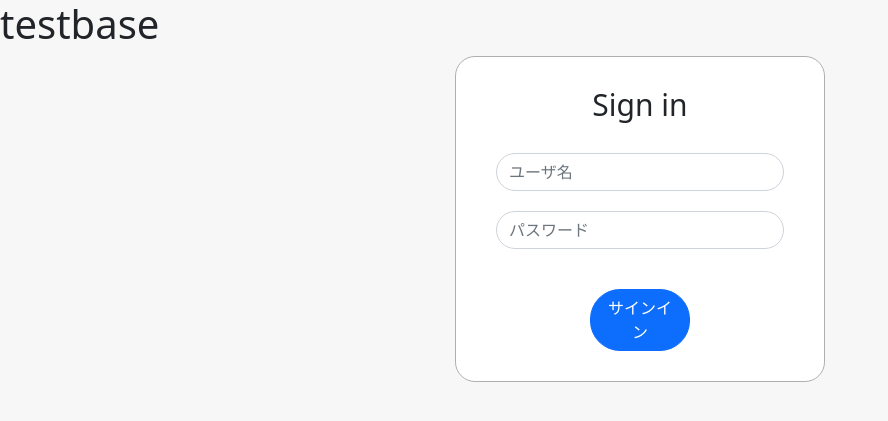
After one commit to yamayuz/account-with-django, a Django app: page /signin in a window 1280 px wide. The commit adds this page. Shown: the top 421 px of the page, without its empty margins (0-888 px from the left). Run offline with Django 4.2, Linux system fonts and the light colour scheme; some libraries are stand-ins or nearby versions.

Commit message:
[add] signin page

```diff
--- /dev/null
+++ b/accountApp/static/accountApp/css/style-signin.css
@@ -0,0 +1,33 @@
+body {
+    background-color: #f7f7f7;
+}
+.sign-up-wrapper {
+  width: 370px;
+  margin: 0 auto;
+  border: 1px solid #afafb0;
+  padding: 30px 40px;
+  border-radius: 20px;
+  background-color: #FFFFFF;
+}
+.sign-up-wrapper h5 {
+  margin-bottom: 30px;
+  font-size: 30px;
+}
+.form-control {
+  margin-bottom: 20px;
+  border-radius: 30px;
+}
+.btn-signup {
+  width: 100px;
+  border-radius: 30px;
+  margin-top: 20px;
+}
+.error_message {
+    color: red;
+}
+.logout-message {
+    width: 300px;
+    margin: 80px auto 20px auto;
+    text-align: center;
+    font-size: 25px;
+}
--- a/accountApp/urls.py
+++ b/accountApp/urls.py
@@ -1,6 +1,7 @@
 from django.urls import path
-from .views import UserHomeView
+from .views import UserHomeView, SigninView
 
 urlpatterns = [
     path('', UserHomeView.as_view(), name='user-home'),
+    path('signin', SigninView.as_view(), name='signin'),
 ]
--- a/accountApp/views.py
+++ b/accountApp/views.py
@@ -5,3 +5,8 @@ from django.views.generic import View
 class UserHomeView(View):
     def get(self, request):
         return render(request, 'user-home.html')
+
+
+class SigninView(View):
+    def get(self, request):
+        return render(request, 'signin.html')
--- a/templates/base.html
+++ b/templates/base.html
@@ -14,6 +14,9 @@
 
         <title>jobChManager</title>
         <meta name="viewport" content="width=device-width, initial-scale=1.0">
+
+        {% block style %}
+        {% endblock style %}
     </head>
     <body>
         <h1>testbase</h1>
--- /dev/null
+++ b/templates/signin.html
@@ -0,0 +1,27 @@
+{% extends 'base.html' %}
+{% load static %}
+
+{% block style %}
+  <link rel="stylesheet" href="{% static '/accountApp/css/style-signin.css' %}">
+{% endblock style %}
+
+{% block content %}
+<div class="sign-up-wrapper text-center">
+    <form method="POST">
+        {% csrf_token %}
+
+        <h5>Sign in</h5>
+        <div class="mb-3">
+            {% if error %}
+                <p class="error_message">{{ error|linebreaksbr }}</p>
+            {% endif %}
+            <input type="text" class="form-control" name="username" id="exampleInputEmail1" aria-describedby="emailHelp" placeholder="ユーザ名">
+        </div>
+        <div class="mb-3">
+            <input type="password" class="form-control" name="password" id="exampleInputPassword1" placeholder="パスワード">
+        </div>
+        <button type="submit" class="btn btn-primary btn-signup">サインイン</button>
+
+    </form>
+</div>
+{% endblock content %}
```
